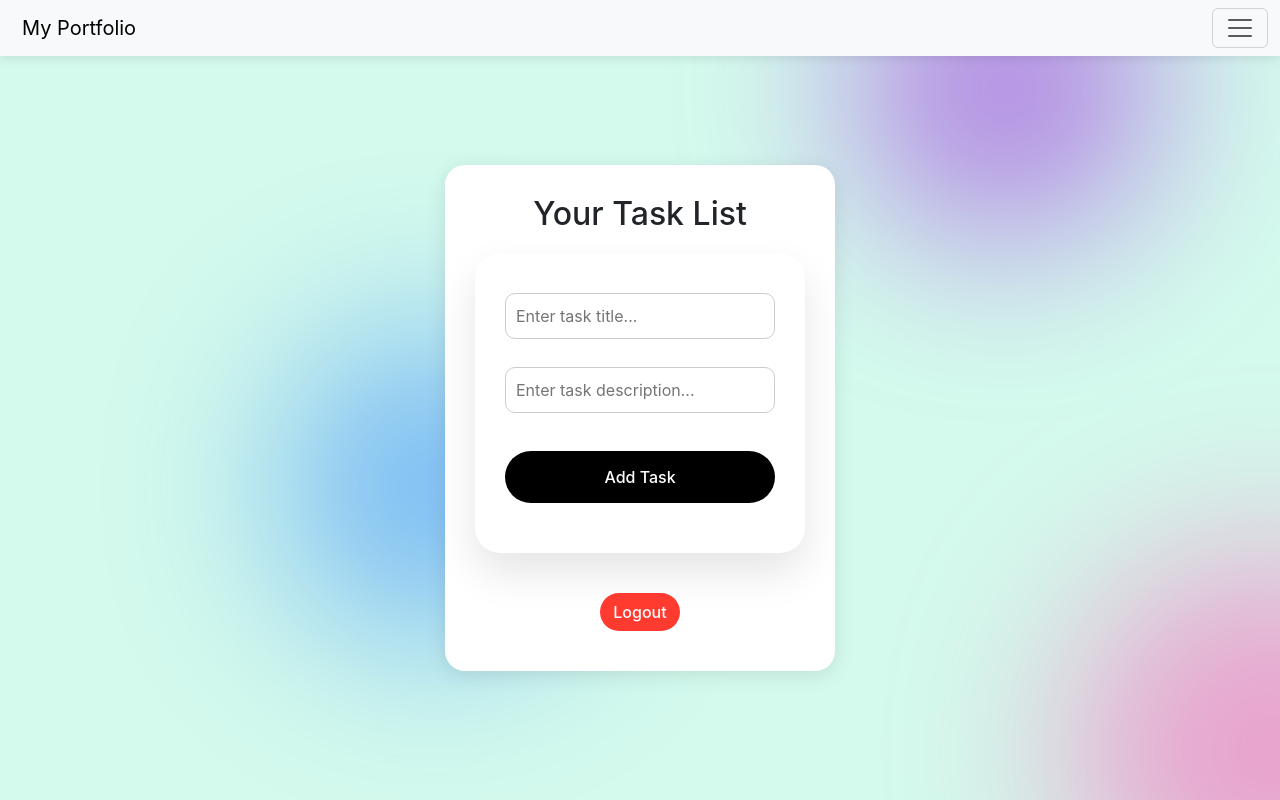
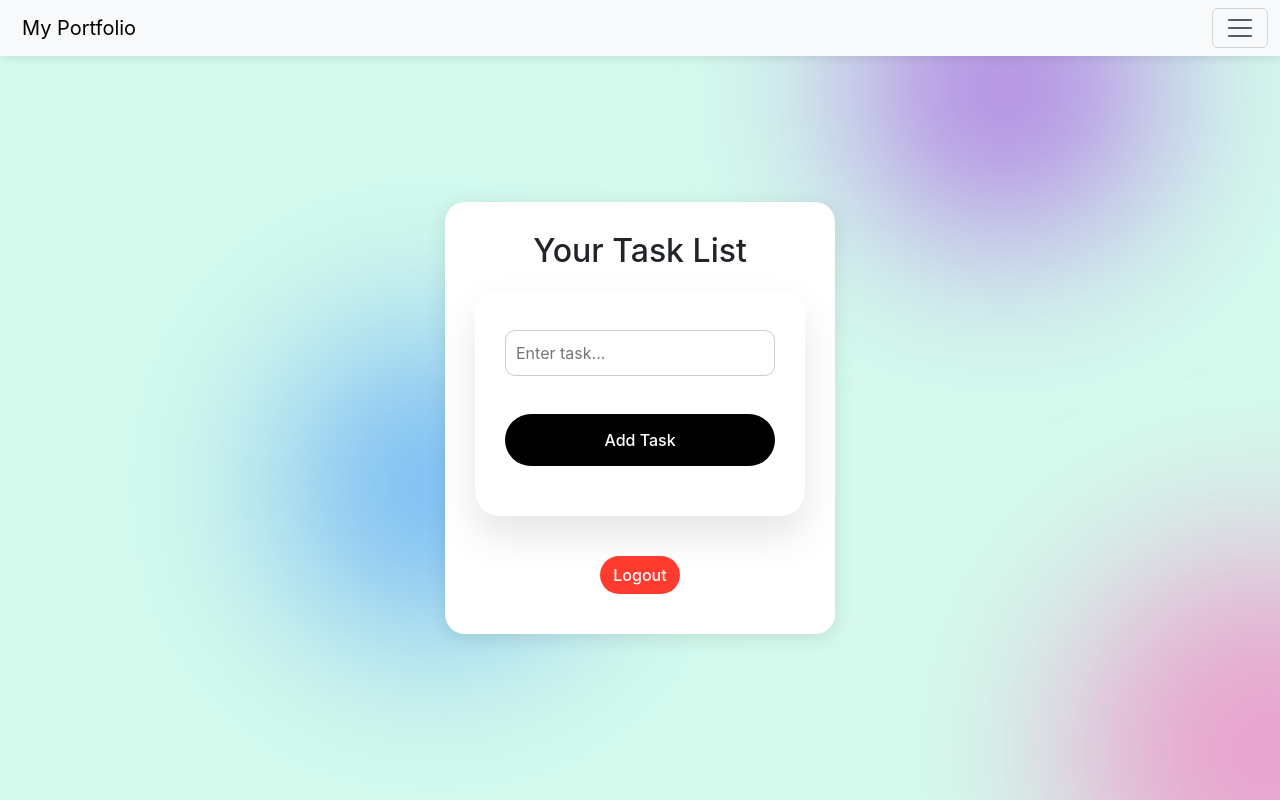
Before and after one commit to samj1098/personal-website, a Flask app: page /task-manager/tasks in a window 1280 px wide. Run offline with Flask 3, Linux system fonts and the light colour scheme.

Commit message:
Bug improvements

```diff
--- a/templates/task-manager/tasks.html
+++ b/templates/task-manager/tasks.html
@@ -7,10 +7,8 @@
     <div class="test-container">
         <h2 style="margin-bottom: 20px;">Your Task List</h2>
 
-        <!-- Form for adding task title + description -->
         <form onsubmit="handleAddTask(event)" style="display: flex; flex-direction: column; gap: 10px; margin-bottom: 20px;">
-            <input type="text" id="newTask" placeholder="Enter task title..." required style="padding: 10px; border-radius: 10px; border: 1px solid #ccc;">
-            <input type="text" id="newDescription" placeholder="Enter task description..." required style="padding: 10px; border-radius: 10px; border: 1px solid #ccc;">
+            <input type="text" id="newTask" placeholder="Enter task..." required style="padding: 10px; border-radius: 10px; border: 1px solid #ccc;">
             <button type="submit" class="btn" style="background-color: #000; color: white;">Add Task</button>
         </form>
 
@@ -44,12 +42,9 @@ async function fetchTasks() {
             li.style.padding = "8px";
 
             li.innerHTML = `
-                <div>
-                    <strong>${task.title}</strong><br>
-                    <small>${task.description}</small>
-                </div>
+                <span>${task.description}</span>
                 <div style="display:flex; gap:10px;">
-                    <button onclick="startEditTask(${task.id}, '${task.title}', '${task.description}')">✏️</button>
+                    <button onclick="startEditTask(${task.id}, '${task.description.replace(/'/g, "\\'")}')">✏️</button>
                     <button onclick="deleteTask(${task.id})">🗑️</button>
                 </div>
             `;
@@ -60,8 +55,7 @@ async function fetchTasks() {
 
 async function handleAddTask(event) {
     event.preventDefault();
-    const taskTitle = document.getElementById("newTask").value;
-    const taskDescription = document.getElementById("newDescription").value;
+    const taskDescription = document.getElementById("newTask").value;
 
     const res = await fetch(`${backendUrl}/tasks`, {
         method: "POST",
@@ -69,12 +63,11 @@ async function handleAddTask(event) {
             "Content-Type": "application/json",
             Authorization: `Bearer ${token}`
         },
-        body: JSON.stringify({ title: taskTitle, description: taskDescription })
+        body: JSON.stringify({ description: taskDescription })
     });
 
     if (res.ok) {
         document.getElementById("newTask").value = "";
-        document.getElementById("newDescription").value = "";
         fetchTasks();
     } else {
         alert("Error adding task");
@@ -94,19 +87,17 @@ async function deleteTask(taskId) {
     }
 }
 
-function startEditTask(taskId, currentTitle, currentDescription) {
+function startEditTask(taskId, currentDescription) {
     const taskListItem = document.querySelector(`li button[onclick^="startEditTask(${taskId}"]`).parentElement.parentElement;
     taskListItem.innerHTML = `
-        <input type="text" value="${currentTitle}" id="edit-title-${taskId}" style="padding:5px; margin-bottom: 5px;">
-        <input type="text" value="${currentDescription}" id="edit-desc-${taskId}" style="padding:5px;">
+        <input type="text" value="${currentDescription}" id="edit-${taskId}" style="padding:5px; flex-grow:1;">
         <button onclick="submitEditTask(${taskId})">Save</button>
         <button onclick="fetchTasks()">Cancel</button>
     `;
 }
 
 async function submitEditTask(taskId) {
-    const newTitle = document.getElementById(`edit-title-${taskId}`).value;
-    const newDescription = document.getElementById(`edit-desc-${taskId}`).value;
+    const newDescription = document.getElementById(`edit-${taskId}`).value;
 
     const res = await fetch(`${backendUrl}/tasks/${taskId}`, {
         method: 'PUT',
@@ -114,7 +105,7 @@ async function submitEditTask(taskId) {
             "Content-Type": "application/json",
             Authorization: `Bearer ${token}`
         },
-        body: JSON.stringify({ title: newTitle, description: newDescription })
+        body: JSON.stringify({ description: newDescription })
     });
 
     if (res.ok) {
```
